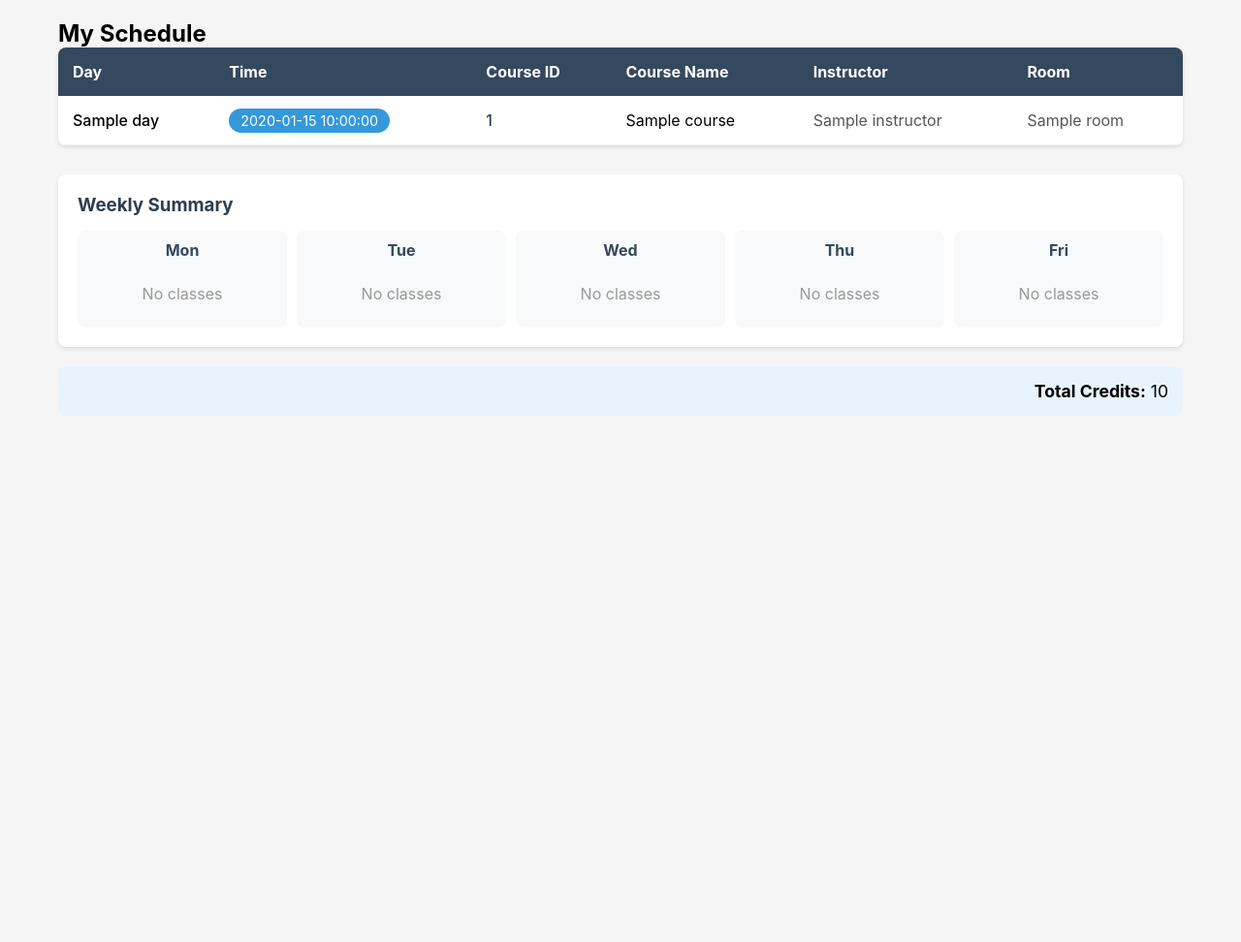
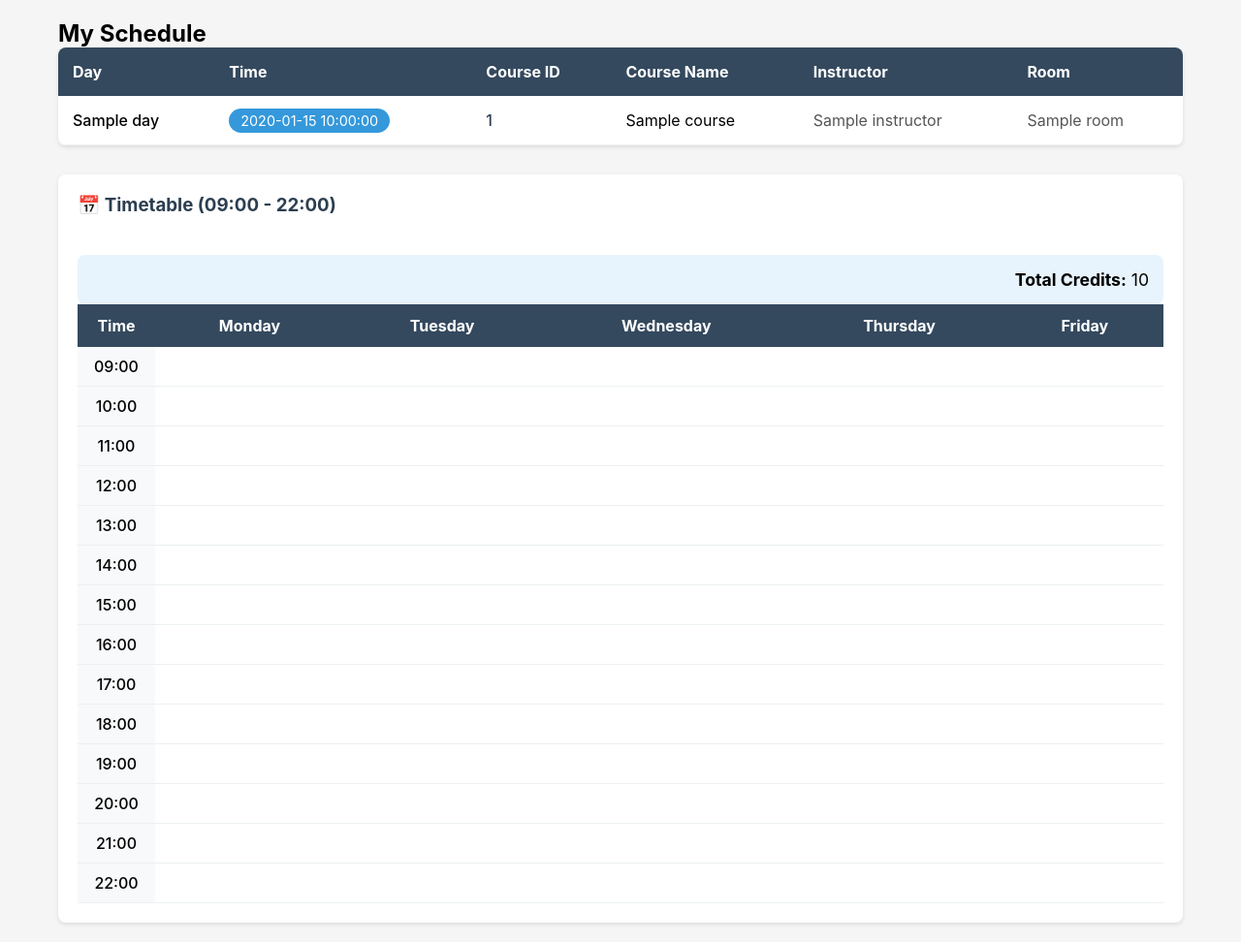
Before and after one commit to 6102project003/addrop-system, a Flask app: template templates/student/schedule.html in a window 1280 px wide. Shown: the whole page at 97% size. Before the commit the page ends 429 px from the top, so only its background shows below. Run offline with Flask 3, Linux system fonts and the light colour scheme; the template is opened without the code that fills it: most values are stand-ins (such as "Sample title", 1, 10 or a date in 2020).

Commit message:
Update schedule.html

```diff
--- a/templates/student/schedule.html
+++ b/templates/student/schedule.html
@@ -11,7 +11,7 @@
 {% else %}
 
 <!-- Simple List View -->
-<div style="background: white; border-radius: 8px; overflow: hidden; box-shadow: 0 2px 4px rgba(0,0,0,0.1);">
+<div style="background: white; border-radius: 8px; overflow: hidden; box-shadow: 0 2px 4px rgba(0,0,0,0.1); margin-bottom: 30px;">
     <table style="width: 100%; border-collapse: collapse;">
         <thead>
             <tr style="background-color: #34495e; color: white;">
@@ -55,27 +55,61 @@
     </table>
 </div>
 
-<!-- Weekly Summary Card -->
-<div style="margin-top: 30px; background: white; border-radius: 8px; padding: 20px; box-shadow: 0 2px 4px rgba(0,0,0,0.1);">
-    <h3 style="margin-bottom: 15px; color: #2c3e50;">Weekly Summary</h3>
-    <div style="display: grid; grid-template-columns: repeat(5, 1fr); gap: 10px;">
-        {% set day_names = ['Mon', 'Tue', 'Wed', 'Thu', 'Fri'] %}
-        {% for day in day_names %}
-        <div style="background: #f8f9fa; border-radius: 8px; padding: 10px;">
-            <h4 style="text-align: center; margin-bottom: 10px; color: #34495e;">{{ day }}</h4>
-            {% set day_courses = courses|selectattr('schedule.day', 'equalto', day)|list %}
-            {% if day_courses %}
-                {% for course in day_courses %}
-                <div style="background: #3498db; color: white; padding: 8px; border-radius: 4px; margin-bottom: 5px; font-size: 0.85rem;">
-                    <strong>{{ course.courseId }}</strong><br>
-                    {{ course.schedule.time }}
-                </div>
+<!-- Timetable (朝九晚十) -->
+<div style="background: white; border-radius: 8px; padding: 20px; box-shadow: 0 2px 4px rgba(0,0,0,0.1);">
+    <h3 style="margin-bottom: 20px; color: #2c3e50;">📅 Timetable (09:00 - 22:00)</h3>
+
+    <div style="overflow-x: auto;">
+        <table style="width: 100%; border-collapse: collapse; background: white;">
+            <thead>
+
+                    <th style="background-color: #34495e; color: white; padding: 12px; text-align: center; width: 80px;">Time</th>
+                    <th style="background-color: #34495e; color: white; padding: 12px; text-align: center;">Monday</th>
+                    <th style="background-color: #34495e; color: white; padding: 12px; text-align: center;">Tuesday</th>
+                    <th style="background-color: #34495e; color: white; padding: 12px; text-align: center;">Wednesday</th>
+                    <th style="background-color: #34495e; color: white; padding: 12px; text-align: center;">Thursday</th>
+                    <th style="background-color: #34495e; color: white; padding: 12px; text-align: center;">Friday</th>
+
+            </thead>
+            <tbody>
+                {% set time_slots = [
+                    '09:00', '10:00', '11:00', '12:00', '13:00',
+                    '14:00', '15:00', '16:00', '17:00', '18:00',
+                    '19:00', '20:00', '21:00', '22:00'
+                ] %}
+                {% set days = ['Mon', 'Tue', 'Wed', 'Thu', 'Fri'] %}
+
+                {% for slot in time_slots %}
+                <tr style="border-bottom: 1px solid #ecf0f1;">
+                    <td style="padding: 10px; background-color: #f8f9fa; font-weight: 500; text-align: center;">
+                        {{ slot }}
+
+                    {% for day in days %}
+                        <td style="padding: 8px; vertical-align: middle;">
+                            {% for course in courses %}
+                                {% if course.schedule.day == day %}
+                                    {% set start_time = course.schedule.time.split('-')[0] %}
+                                    {% set end_time = course.schedule.time.split('-')[1] %}
+                                    {% if slot >= start_time and slot < end_time %}
+                                        <div style="background: linear-gradient(135deg, #3498db, #2980b9);
+                                                    color: white;
+                                                    padding: 10px;
+                                                    border-radius: 6px;
+                                                    font-size: 0.85rem;
+                                                    box-shadow: 0 2px 4px rgba(0,0,0,0.1);">
+                                            <strong>{{ course.courseId }}</strong><br>
+                                            <small>{{ course.name[:15] }}{% if course.name|length > 15 %}...{% endif %}</small><br>
+                                            <small style="font-size: 0.7rem; opacity: 0.9;">{{ course.schedule.time }}</small>
+                                        </div>
+                                    {% endif %}
+                                {% endif %}
+                            {% endfor %}
+
+                    {% endfor %}
+
                 {% endfor %}
-            {% else %}
-                <div style="text-align: center; color: #999; padding: 15px 0;">No classes</div>
-            {% endif %}
-        </div>
-        {% endfor %}
+            </tbody>
+
     </div>
 </div>
 
```
